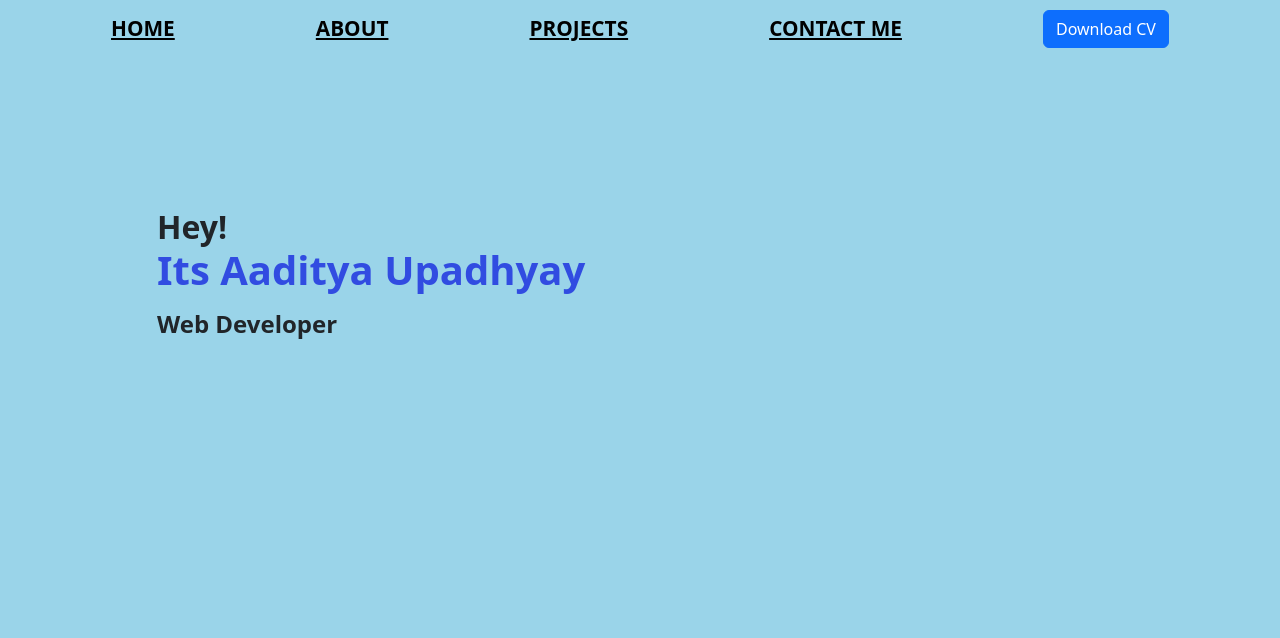
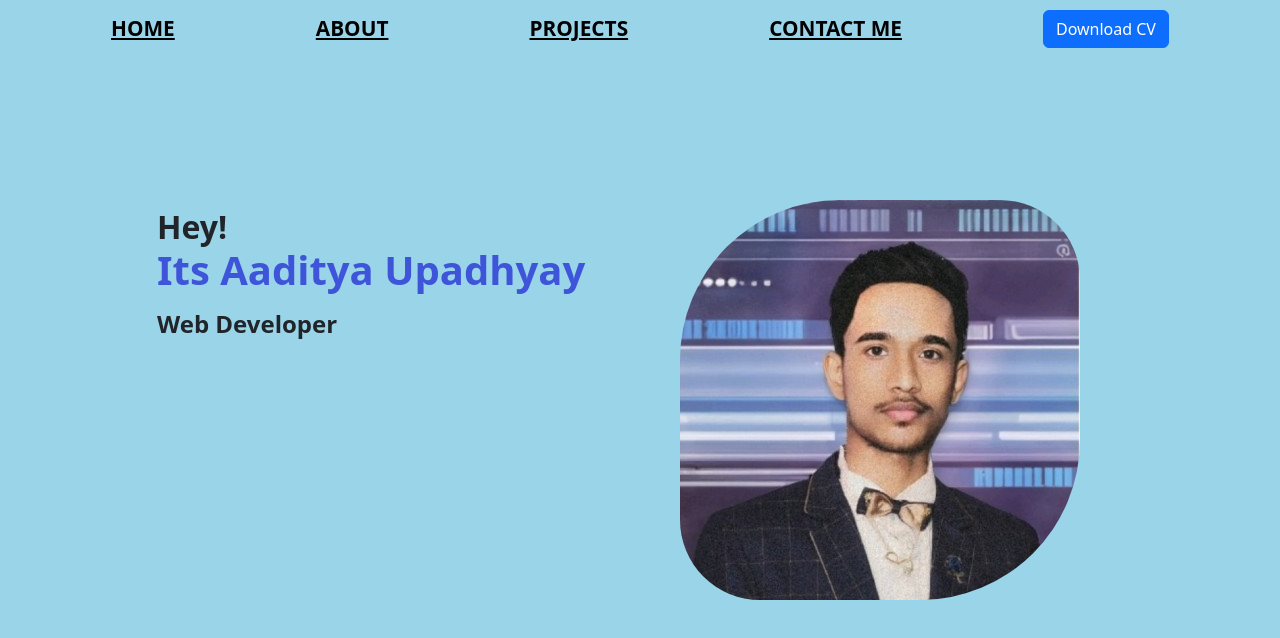
Before and after one commit to aditya00900/CodeClauseInternship_My-Digital-presence, a plain HTML site: page My Digital presence/index.html in a window 1280 px wide. Drawn offline with nearby package versions, Linux system fonts and the light colour scheme.

Commit message:
pic added

```diff
--- a/My Digital presence/index.html
+++ b/My Digital presence/index.html
@@ -21,7 +21,7 @@
     <div class="content">
       <h2> Hey!<span> <p>Its Aaditya Upadhyay</p></span></h2>
       <h4>Web Developer</h4>
-      <img src="./Adityaimg.jpeg" alt="">
+      <img src="./Adityaimg.jpeg" alt="Face">
     </div>
 </body>
 </html>
--- a/My Digital presence/style.css
+++ b/My Digital presence/style.css
@@ -25,12 +25,23 @@ font-weight: bolder;
 border: 0.5rem;
 }
 .content h2 span p {
-    color: rgb(49, 76, 225);
+    color: rgb(62, 85, 218);
     font-size: 2.5rem;
 
 }
+
 .content h4{
     margin-left: 157px;
     font-weight: bolder;
     border: 0.5rem;
 }
+.content img {
+    margin-top: 200px;
+    margin-right: 200px;
+    position: absolute; /* this will give a fix position to you pic where you wnat to  */
+    right: 0; /* to align the pic in right side of the screen */
+    top: 0; /* Align to the top */
+    max-width: 1000px; /* Control the size as needed */
+    border-radius: 40% 20%;
+
+}
```
Also changed, not shown: My Digital presence/Adityaimg.jpeg (added).
